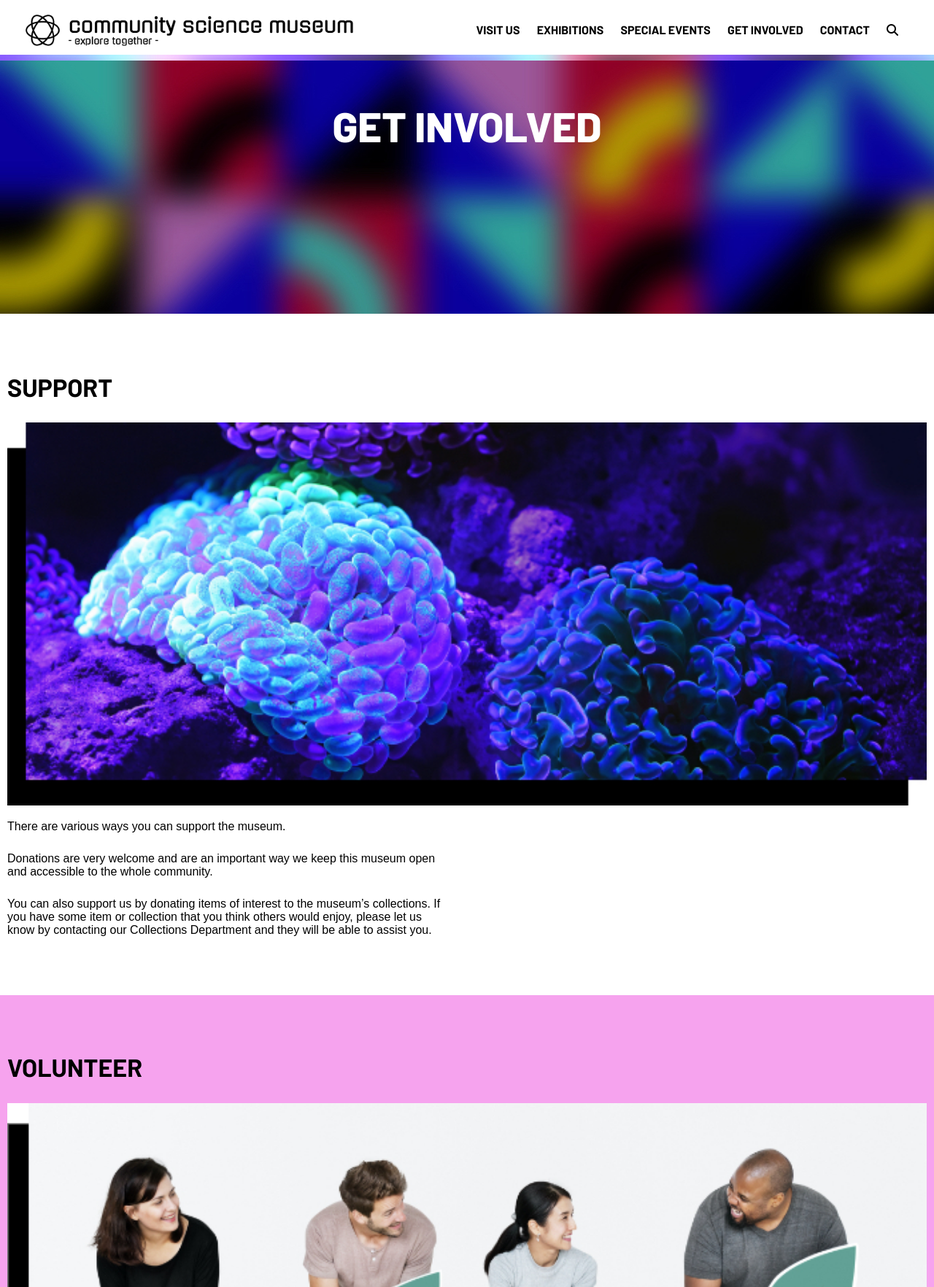
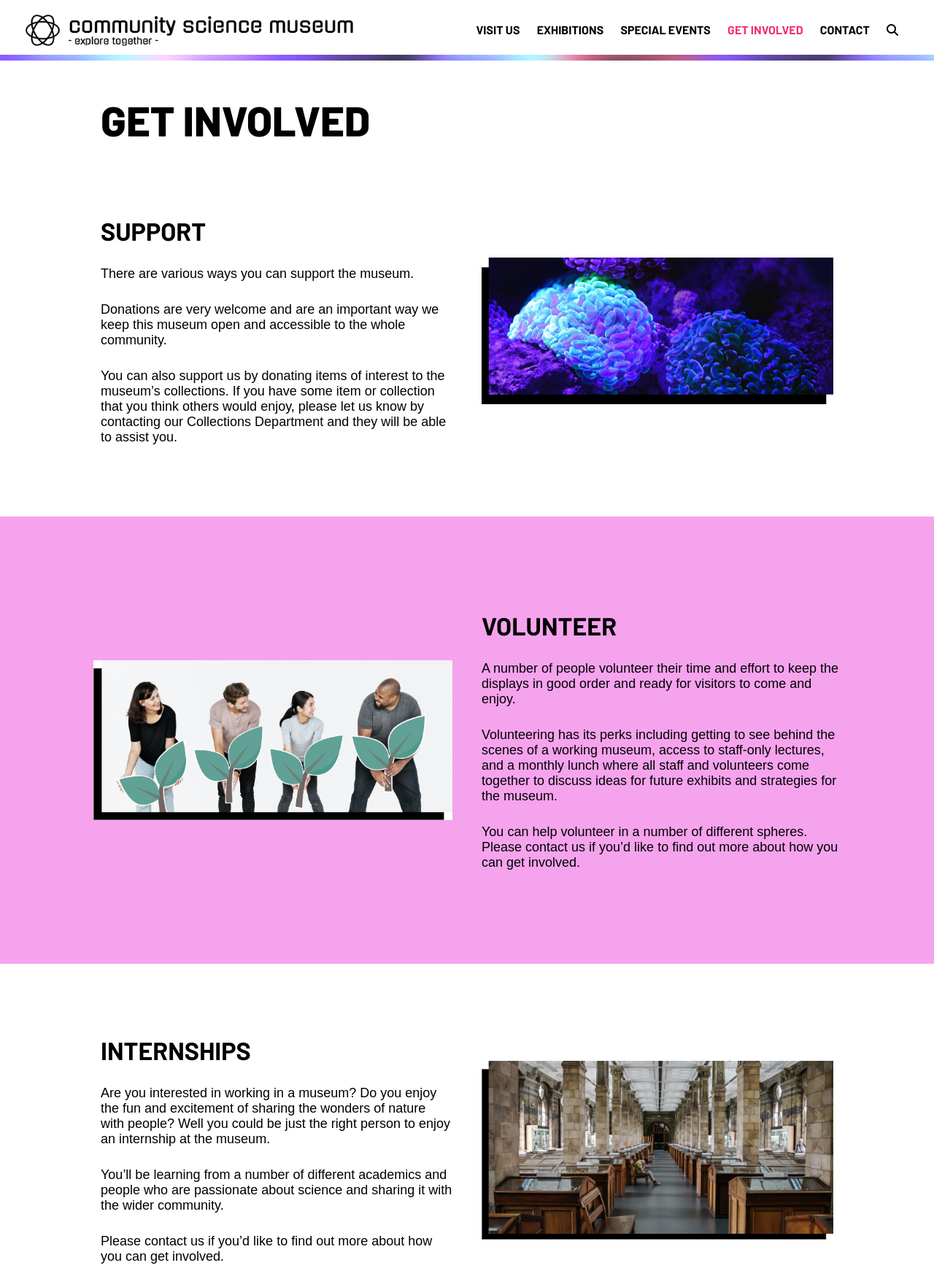
Before and after one commit to dahltina/community-science-museum, a plain HTML site: page get-involved.html in a window 1280 px wide. Shown: the top 1764 px of the page at 73% size. Drawn offline with Linux system fonts and the light colour scheme; a web font is replaced by a local one.

Commit message:
laptop / desktop layout for exhibitions page and get involved page

```diff
--- a/CSS/index.css
+++ b/CSS/index.css
@@ -135,6 +135,7 @@ nav, #hamburger  {
 #hamburger:checked ~ nav {
     display: block;
     text-align: center;
+    padding-top: 40px;
 }
 
 a {
@@ -321,15 +322,16 @@ input[type="submit"] {
 }
 
 
-/* ----- exhibitions page ----- */
+/* ----- exhibitions & get involved pages ----- */
+
+.h1-get-involved {
+    margin: 10px;
+}
 
 .section-two.yellow {
     background-color: var(--yellow);
 }
 
-.ai-pic {
-    display: none;
-}
 /*
 .box {
     background: no-repeat url(/images/space-illustration-7.svg);
@@ -347,6 +349,14 @@ input[type="submit"] {
     width: 100%;
     height: 150px;
 }
+
+.boxes-one {
+    display: none;
+    background: no-repeat url(/images/space-illustration-1.svg);
+    width: 100%;
+    height: 250px;
+}
+
 /* ----- contact page ----- */
 
 .main.contact {
@@ -470,8 +480,16 @@ textarea:focus {
         display: none;
     }
 
+    .active {
+        color: var(--red);
+    }
+
     /* typography */
     h1 {
+        font-size: 57px;
+    }
+
+    .h1-pink {
         font-size: 57px;
     }
 
@@ -481,6 +499,10 @@ textarea:focus {
 
     .h2-main.header  {
         font-size: 40px;
+    }
+
+    p {
+        font-size: 18px;
     }
 
     nav li:hover {
@@ -507,4 +529,42 @@ textarea:focus {
     .footer-newsletter {
         grid-area: 1 / 5 / 2 / 7;
     }
+
+    /* ----- exhibitions & get involved pages ----- */
+
+    .h1-get-involved {
+        padding: 40px 0px 0px 10%;
+    }
+    .main-events {
+        margin: 0;
+    }
+
+    .boxes-one {
+    }
+
+    .section, .section-two {
+        padding: 0px 10% 0px 10%;
+        display: grid;
+        grid-gap: 40px;
+        grid-template-columns: 1fr 1fr;
+        align-items: center;
+    }
+
+    .section p, .section-two img {
+        grid-column: 1 / 2;
+    }
+
+    .section-two p, .section img {
+        grid-column: 2 / 3;
+    }
+
+    .section-two {
+        padding-top: 100px;
+        padding-bottom: 100px;
+    }
+
+    .get-involved-text {
+        grid-row: 1 / 2;
+    }
+
 }
--- a/get-involved.html
+++ b/get-involved.html
@@ -17,7 +17,7 @@
                 <input type="checkbox" id="hamburger">
                 <nav role="navigation" aria-label="main menu">
                     <ul>
-                        <li><a href="visit-us.html" class="active">visit us</a></li>
+                        <li><a href="visit-us.html">visit us</a></li>
                         <li><a href="exhibitions.html">exhibitions</a></li>
                         <li><a href="events.html">special events</a></li>
                         <li><a href="get-involved.html" class="active">get involved</a></li>
@@ -28,49 +28,57 @@
                 <div class="header-line"></div>
             </header>
             <main>
-                <div class="header-home">
-                    <h1 class="h1-main">get involved</h1>
-                </div>
                 <!------- main ------->
                 <div class="main-events">
+                <h1 class="h1-get-involved">get involved</h1>
                 <div class="section">
+                    <img src="images/get-involved-1.jpg" alt="microscopic pattern of cells in cyan and purple colors">
+                    <div class="get-involved-text">
                         <h2 class="h2-visit">support</h2>
-                    <img src="images/get-involved-1.jpg" alt="microscopic pattern of cells in cyan and purple colors">
                         <p>There are various ways you can support the museum.</p>
                         <p>Donations are very welcome and are an important way we keep this museum open and accessible to the whole community.</p>
                         <p>You can also support us by donating items of interest to the museum’s collections. If you have some item or collection
                          that you think others would enjoy, please let us know by contacting our Collections Department and they will be able
                          to assist you.</p>
                     </div>
+                </div>
                 <div class="section-two">
+                    <img src="images/get-involved-2.jpg" alt="two adult women and two adult men standing and holding cardboard cut outs of green leaved, smiling at each other">
+                    <div>
                         <h2 class="h2-visit">volunteer</h2>
-                    <img src="images/get-involved-2.jpg" alt="two adult women and two adult men standing and holding cardboard cut outs of green leaved, smiling at each other">
                         <p>A number of people volunteer their time and effort to keep the displays in good order and ready for visitors to come and enjoy.</p>
                         <p>Volunteering has its perks including getting to see behind the scenes of a working museum, access to staff-only lectures, and a
                             monthly lunch where all staff and volunteers come together to discuss ideas for future exhibits and strategies for the museum.</p>
                         <p>You can help volunteer in a number of different spheres. Please contact us if you’d like to find out more about how you can get involved.</p>
                     </div>
+                </div>
                 <div class="section">
+                    <img src="images/get-involved-3.jpg" alt="museum hall.....">
+                    <div class="get-involved-text">
                     <h2 class="h2-visit">internships</h2>
-                    <img src="images/get-involved-3.jpg" alt="museum hall.....">
                         <p>Are you interested in working in a museum? Do you enjoy the fun and excitement of sharing the wonders of nature with people?
                             Well you could be just the right person to enjoy an internship at the museum.</p>
                         <p>You’ll be learning from a number of different academics and people who are passionate about science and sharing it with the wider community.</p>
                         <p>Please contact us if you’d like to find out more about how you can get involved.</p>
                     </div>
+                </div>
                 <div class="section-two yellow">
+                    <img src="images/get-involved-4.jpg" alt="four science teachers holding cardboard cut outs of science related stuff such as dna and magnifying glass...">
+                    <div>
                         <h2 class="h2-visit">for teachers</h2>
-                    <img src="images/get-involved-4.jpg" alt="four science teachers holding cardboard cut outs of science related stuff such as dna and magnifying glass...">
                         <p>As a community-driven museum, we want to work with schools to create places of learning and exploring.
                             Our team are on hand to give your students guided tours of the museum, teach them in our learning laboratory,
                             and provide great video presentations that will excite and inspire them.</p>
                         <p>Please get in touch with us here to find out more about our facilities and to arrange a time to bring your students through for a visit.</p>
                     </div>
+                </div>
                 <div class="section">
+                    <img src="images/get-involved-5.jpg">
+                    <div class="get-involved-text">
                         <h2 class="h2-visit">for researchers</h2>
-                    <img src="images/get-involved-5.jpg">
                         <p>Are you looking to get involved with our team of researchers and academics? Our museum offers various ways for you to use our resources and contribute towards them.</p>
                         <p>We have online records, laboratory space, and a working relationship with a number of universities around the country.</p>
+                    </div>
                 </div>
             </main>
                 <div class="footer-line"></div>
```
Also changed, not shown: exhibitions.html (+20 -13 lines). Lines whose indentation alone changed are shown as unchanged.
